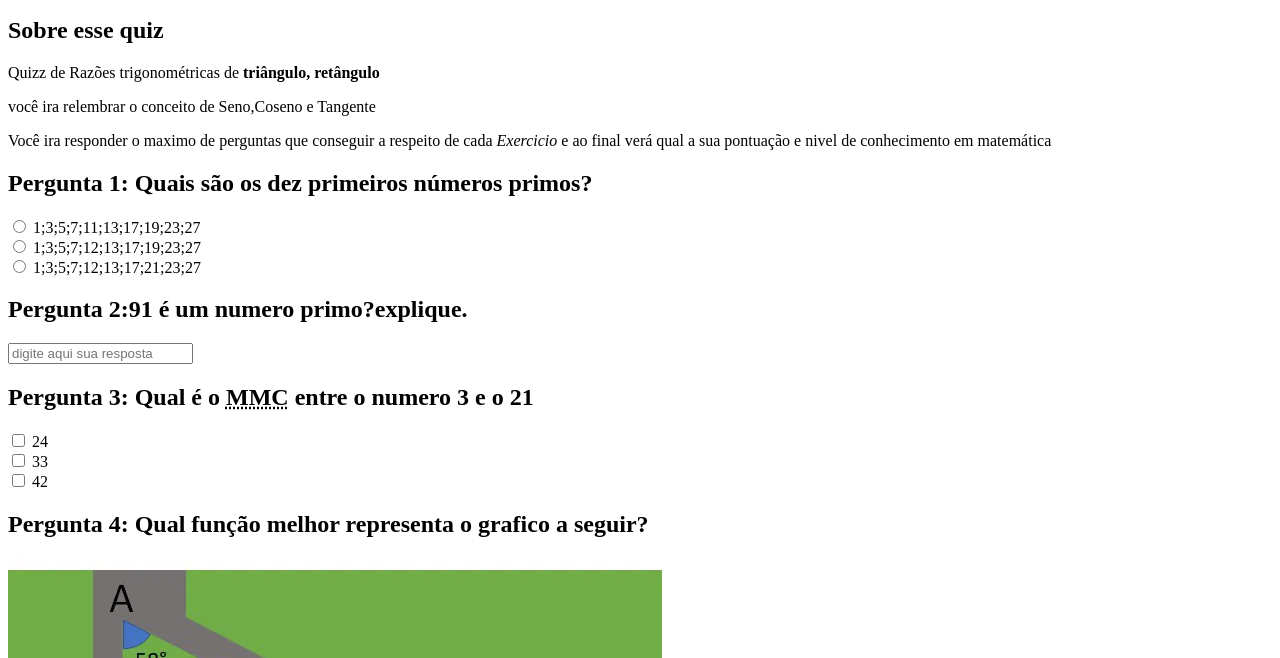
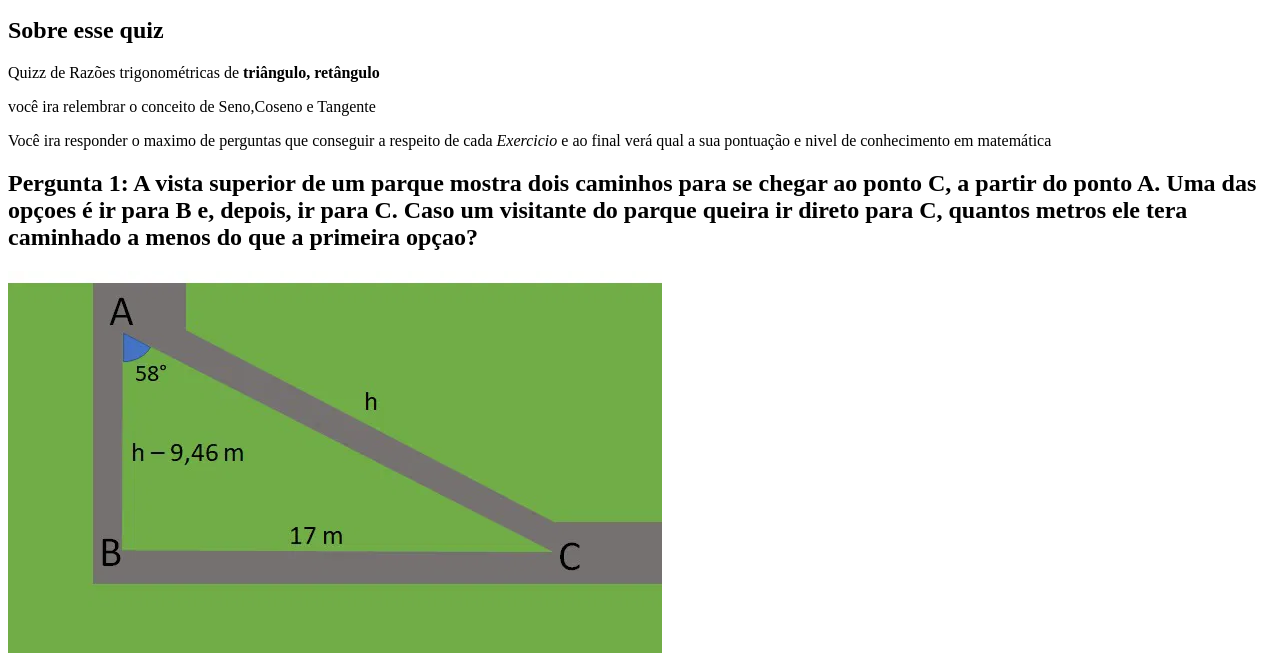
Before and after one commit to Gasparoto08/site2025, a plain HTML site: page index.html in a window 1280 px wide. Shown: the part 101-759 px from the top of the page. Drawn offline with Linux system fonts and the light colour scheme.

Commit message:
aaaaaaaaa

```diff
--- a/index.html
+++ b/index.html
@@ -20,38 +20,9 @@
                 <p>Você ira responder o maximo de perguntas que conseguir a respeito de cada <em>Exercicio</em> e ao final verá qual a sua pontuação e nivel de conhecimento em matemática</p>
             </section>
             <!--perguntas-->
-            <section>
-                <!--pergunta multipla escolha 1-->
-                <h2>Pergunta 1: Quais são os dez primeiros números primos?</h2>
-                <form >
-                    <input type="radio" value="1;3;5;7;11;13;17;19;23;27" id="p1a" name="pergunta 1">
-                    <label for="p1a">1;3;5;7;11;13;17;19;23;27</label><br>
-                    <input type="radio" value="1;3;5;7;11;13;17;19;23;27" id="p1b" name="pergunta 1">
-                    <label for="p1b">1;3;5;7;12;13;17;19;23;27</label><br>
-                    <input type="radio" value="1;3;5;7;11;13;17;21;23;27" id="p1c" name="pergunta 1">
-                    <label for="p1c">1;3;5;7;12;13;17;21;23;27</label><br>
-                </form>
-            </section>
-            <section>
-                <!--pergunta texto 2-->
-                <h2>Pergunta 2:91 é um numero primo?explique.</h2>
-                <form >
-                    <input type="text" id="p2" name="pergunta 2" placeholder="digite aqui sua resposta">
-                </form>
-            </section>
-            <!--Pergunta seleção multipla 3-->
-            <h2>Pergunta 3: Qual é o <abbr title="Minimo Multiplo Comum">MMC</abbr> entre o numero 3 e o 21</h2>
-            <form>
-                <input type="checkbox" id="p3a" name="pergunta3" value="24">
-                <label for="p3a">24</label><br>
-                <input type="checkbox" id="p3b" name="pergunta3" value="33">
-                <label for="p3b">33</label><br>
-                <input type="checkbox" id="p3c" name="pergunta3" value="42">
-                <label for="p3c">42</label><br>
-            </form>
-            <section>
-                <!--pergunta 4 com imagem-->
-                <h2> Pergunta 4: Qual função melhor representa o grafico a seguir?</h2>
+             <section>
+                <!--pergunta 1 com imagem-->
+                <h2> Pergunta 1: A vista superior de um parque mostra dois caminhos para se chegar ao ponto C, a partir do ponto A. Uma das opçoes é ir para B e, depois, ir para C. Caso um visitante do parque queira ir direto para C, quantos metros ele tera caminhado a menos do que a primeira opçao?</h2>
                 <img src="questao1.webp" alt="">
                 <!--respostas em espressões algébricas-->
                 <form>
```
